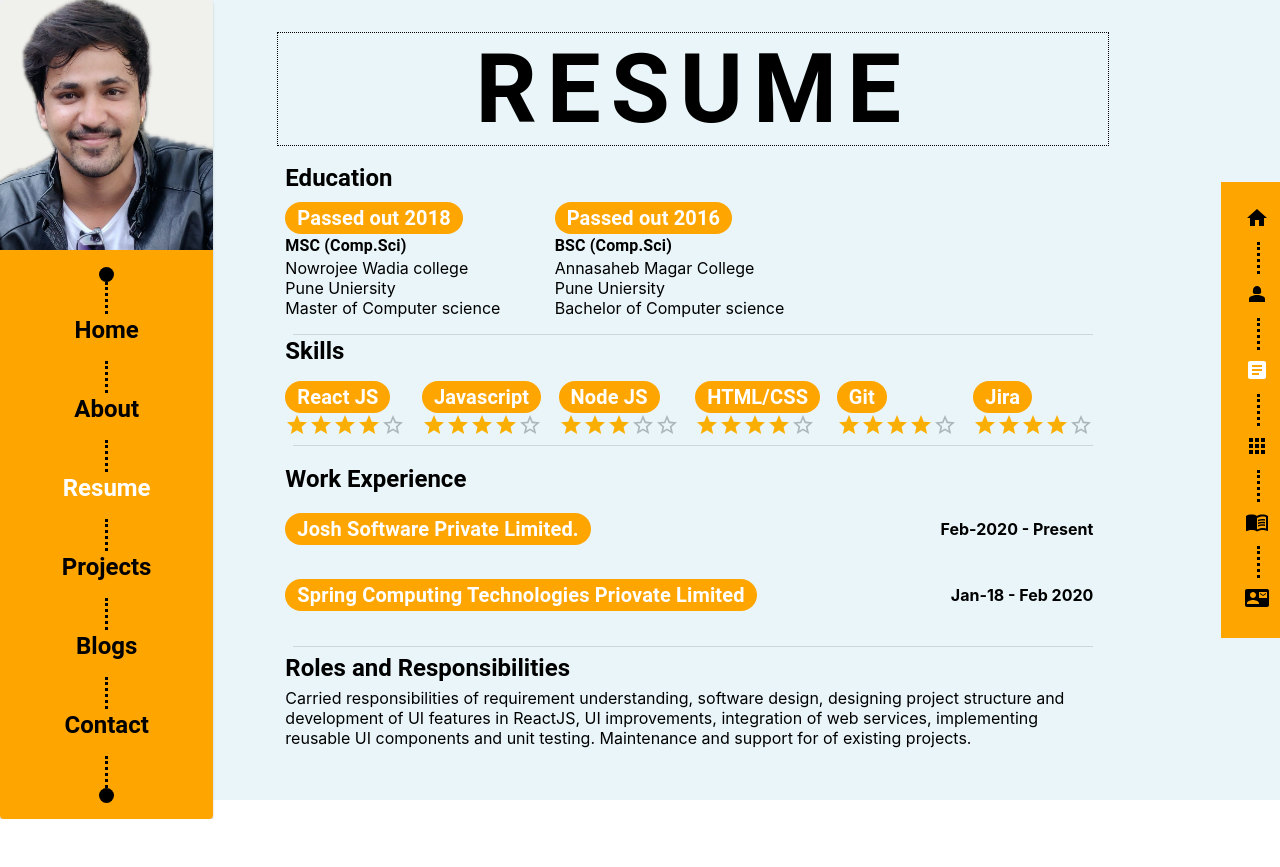
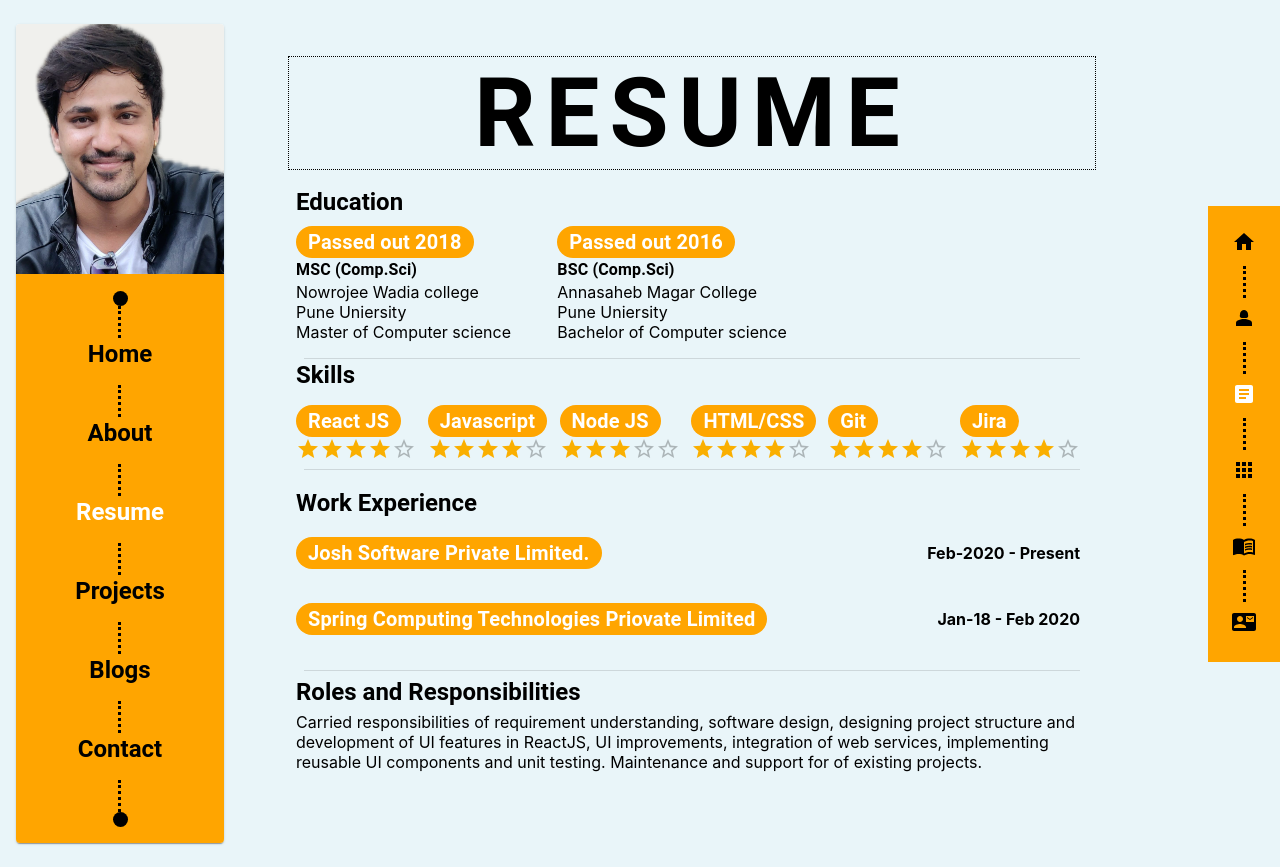
Before and after one commit to VrushabBayas/portfolio, a React (Create React App) app: page /portfolio/resume in a window 1280 px wide. Before the commit the page ends 819 px from the top, so only its background shows below. Built offline with nearby package versions, Linux system fonts and the light colour scheme.

Commit message:
style fixes

```diff
--- a/src/containers/Home/index.js
+++ b/src/containers/Home/index.js
@@ -18,7 +18,7 @@ const Home = () => {
         lg={6}
         sx={{
           margin: "auto",
-          padding: "5rem",
+          padding: "0rem 3rem",
         }}
       >
         <Introduction />
--- a/src/containers/Layout/index.js
+++ b/src/containers/Layout/index.js
@@ -10,7 +10,8 @@ function Layout({ children, title }) {
       container
       sx={{
         backgroundColor: "#e9f5f9",
-        height: "100vh",
+        margin: "auto",
+        padding: "1.5rem 1rem",
       }}
     >
       <Grid item xs={12} sm={6} md={6} lg={2}>
```
